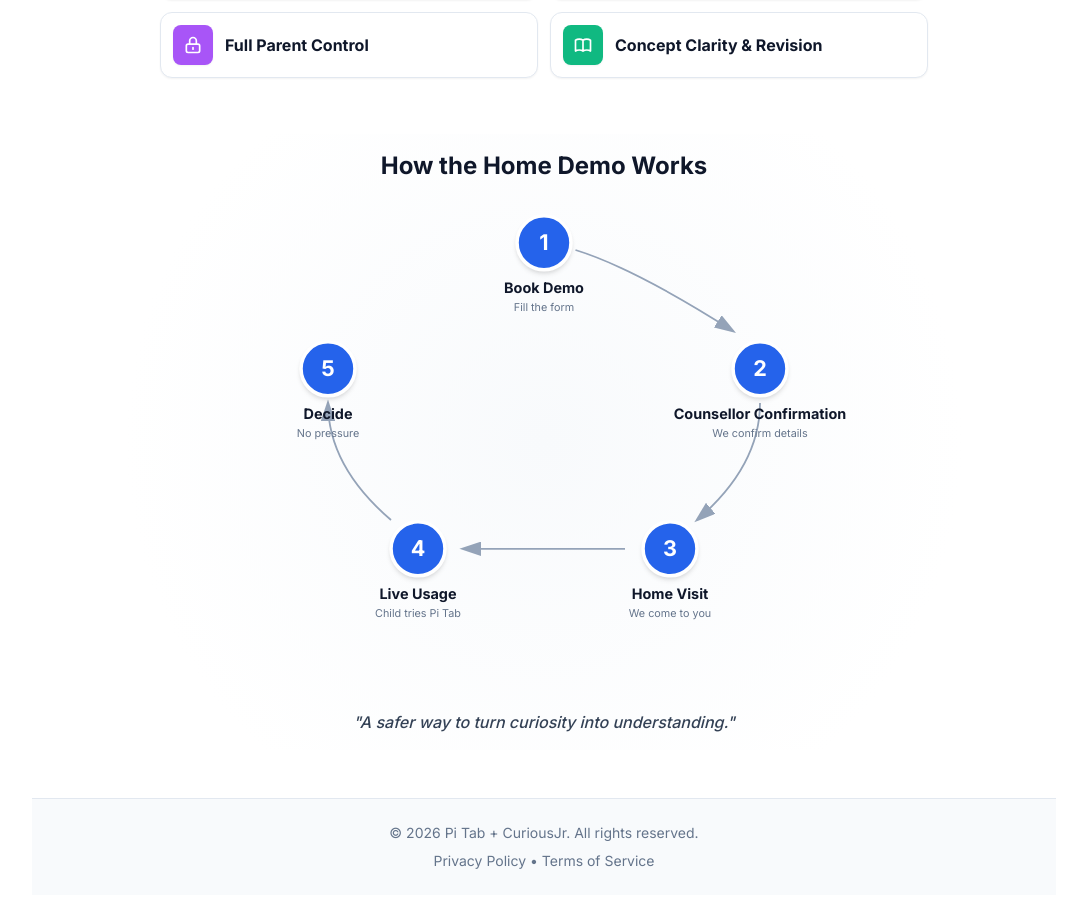
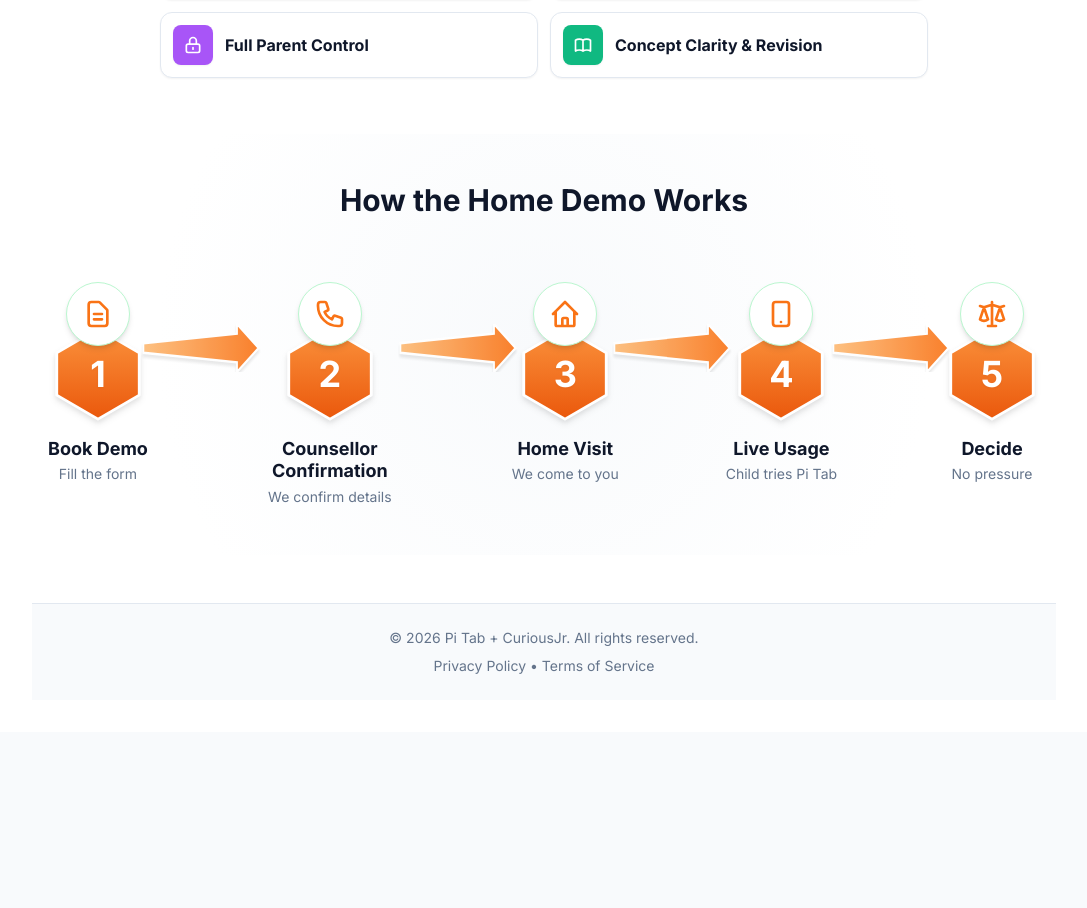
Before and after one commit to yashkanttiwary/Pi-Tab, a React (Vite) app: page / in a window 1280 px wide. Shown: the part 1004-1912 px from the top of the page, without its empty margins (96-1183 px from the left). After the commit the page ends 1736 px from the top, so only its background shows below. Built offline with nearby package versions, Linux system fonts and the light colour scheme.

Commit message:
feat: Add icons to demo flow component
Integrates SVG icons into the DemoFlow component to visually represent each step, enhancing clarity and user experience. This change replaces the placeholder text with relevant graphical elements.

```diff
--- a/components/DemoFlow.tsx
+++ b/components/DemoFlow.tsx
@@ -1,94 +1,126 @@
 import React from 'react';
 
+// Icons
+const FormIcon = () => (
+  <svg className="w-8 h-8 text-[#f97316]" fill="none" viewBox="0 0 24 24" stroke="currentColor">
+    <path strokeLinecap="round" strokeLinejoin="round" strokeWidth={2} d="M9 12h6m-6 4h6m2 5H7a2 2 0 01-2-2V5a2 2 0 012-2h5.586a1 1 0 01.707.293l5.414 5.414a1 1 0 01.293.707V19a2 2 0 01-2 2z" />
+  </svg>
+);
+
+const PhoneIcon = () => (
+  <svg className="w-8 h-8 text-[#f97316]" fill="none" viewBox="0 0 24 24" stroke="currentColor">
+    <path strokeLinecap="round" strokeLinejoin="round" strokeWidth={2} d="M3 5a2 2 0 012-2h3.28a1 1 0 01.948.684l1.498 4.493a1 1 0 01-.502 1.21l-2.257 1.13a11.042 11.042 0 005.516 5.516l1.13-2.257a1 1 0 011.21-.502l4.493 1.498a1 1 0 01.684.949V19a2 2 0 01-2 2h-1C9.716 21 3 14.284 3 6V5z" />
+  </svg>
+);
+
+const HomeIcon = () => (
+  <svg className="w-8 h-8 text-[#f97316]" fill="none" viewBox="0 0 24 24" stroke="currentColor">
+    <path strokeLinecap="round" strokeLinejoin="round" strokeWidth={2} d="M3 12l2-2m0 0l7-7 7 7M5 10v10a1 1 0 001 1h3m10-11l2 2m-2-2v10a1 1 0 01-1 1h-3m-6 0a1 1 0 001-1v-4a1 1 0 011-1h2a1 1 0 011 1v4a1 1 0 001 1m-6 0h6" />
+  </svg>
+);
+
+const TabletIcon = () => (
+  <svg className="w-8 h-8 text-[#f97316]" fill="none" viewBox="0 0 24 24" stroke="currentColor">
+    <path strokeLinecap="round" strokeLinejoin="round" strokeWidth={2} d="M12 18h.01M8 21h8a2 2 0 002-2V5a2 2 0 00-2-2H8a2 2 0 00-2 2v14a2 2 0 002 2z" />
+  </svg>
+);
+
+const ScaleIcon = () => (
+   <svg className="w-8 h-8 text-[#f97316]" fill="none" viewBox="0 0 24 24" stroke="currentColor">
+     <path strokeLinecap="round" strokeLinejoin="round" strokeWidth={2} d="M3 6l3 1m0 0l-3 9a5.002 5.002 0 006.001 0M6 7l3 9M6 7l6-2m6 2l3-1m-3 1l-3 9a5.002 5.002 0 006.001 0M18 7l3 9m-3-9l-6-2m0-2v2m0 16V5m0 16H9m3 0h3" />
+   </svg>
+);
+
 const steps = [
-  { id: 1, title: 'Book Demo', desc: 'Fill the form', x: 300, y: 0 },
-  { id: 2, title: 'Counsellor Confirmation', desc: 'We confirm details', x: 540, y: 140 },
-  { id: 3, title: 'Home Visit', desc: 'We come to you', x: 440, y: 340 },
-  { id: 4, title: 'Live Usage', desc: 'Child tries Pi Tab', x: 160, y: 340 },
-  { id: 5, title: 'Decide', desc: 'No pressure', x: 60, y: 140 },
+  { id: 1, title: 'Book Demo', desc: 'Fill the form', icon: <FormIcon /> },
+  { id: 2, title: 'Counsellor Confirmation', desc: 'We confirm details', icon: <PhoneIcon /> },
+  { id: 3, title: 'Home Visit', desc: 'We come to you', icon: <HomeIcon /> },
+  { id: 4, title: 'Live Usage', desc: 'Child tries Pi Tab', icon: <TabletIcon /> },
+  { id: 5, title: 'Decide', desc: 'No pressure', icon: <ScaleIcon /> },
 ];
 
 export const DemoFlow: React.FC = () => {
   return (
-    <div className="py-4 bg-white overflow-hidden demo-flow-section">
-      <div className="max-w-4xl mx-auto px-4 relative">
-        <h2 className="text-xl md:text-2xl font-bold text-slate-900 mb-8 text-center">How the Home Demo Works</h2>
+    <div className="py-12 bg-white overflow-hidden demo-flow-section">
+      <div className="max-w-7xl mx-auto px-4">
+        <h2 className="text-2xl md:text-3xl font-bold text-slate-900 mb-16 text-center">How the Home Demo Works</h2>
 
-        {/* Mobile View: Vertical List */}
-        <div className="md:hidden space-y-6 relative pl-4">
-           {/* Vertical Line */}
-           <div className="absolute left-[2.5rem] top-4 bottom-4 w-0.5 bg-blue-100 -z-10"></div>
+        <div className="flex flex-col md:flex-row items-start justify-between relative px-2 md:px-0">
+            {steps.map((step, index) => (
+                <React.Fragment key={step.id}>
+                    {/* Step Item */}
+                    <div className="flex flex-col items-center relative z-10 group w-full md:w-auto mb-8 md:mb-0">
 
-           {steps.map((step) => (
-             <div key={step.id} className="flex items-start">
-               <div className="flex-shrink-0 w-12 h-12 bg-blue-600 text-white rounded-full flex items-center justify-center font-bold text-lg shadow-md border-4 border-white z-10 flow-step-circle">
-                 {step.id}
+                        {/* Wrapper for Icon + Hexagon to keep them tight */}
+                        <div className="relative flex flex-col items-center">
+                            {/* Icon Circle - Absolute relative to the hexagon container or negative margin */}
+                            <div className="w-16 h-16 bg-white rounded-full border border-green-200 shadow-md flex items-center justify-center relative z-20 mb-[-20px] transform transition-transform group-hover:scale-110">
+                                {step.icon}
                             </div>
-               <div className="ml-4 pt-1">
-                 <h4 className="font-bold text-slate-900 text-lg">{step.title}</h4>
-                 <p className="text-slate-500">{step.desc}</p>
+
+                            {/* Hexagon Number */}
+                            <div className="w-24 h-24 relative flex items-center justify-center filter drop-shadow-md">
+                                <svg
+                                    className="absolute inset-0 w-full h-full"
+                                    viewBox="0 0 100 100"
+                                    fill="url(#hex-gradient)"
+                                    style={{ overflow: 'visible' }}
+                                >
+                                    <defs>
+                                        <linearGradient id="hex-gradient" x1="0%" y1="0%" x2="0%" y2="100%">
+                                            <stop offset="0%" stopColor="#fb923c" />
+                                            <stop offset="100%" stopColor="#ea580c" />
+                                        </linearGradient>
+                                    </defs>
+                                    <path
+                                        d="M50 3 L93 28 V72 L50 97 L7 72 V28 L50 3 Z"
+                                        stroke="white"
+                                        strokeWidth="3"
+                                        strokeLinejoin="round"
+                                    />
+                                </svg>
+                                <span className="text-4xl font-bold text-white relative z-10 drop-shadow-sm">{step.id}</span>
                             </div>
                         </div>
-           ))}
+
+                        {/* Text */}
+                        <div className="text-center mt-4 max-w-[150px]">
+                            <h3 className="text-lg font-bold text-slate-900 leading-tight mb-1">{step.title}</h3>
+                            <p className="text-slate-500 text-sm">{step.desc}</p>
+                        </div>
                     </div>
 
-        {/* Desktop View: Pentagon Layout */}
-        <div className="hidden md:block relative w-[600px] h-[480px] mx-auto scale-90 origin-top">
-             {/* SVG Connecting Lines (Arrows) */}
-             <svg className="absolute inset-0 w-full h-full -z-10 pointer-events-none overflow-visible" viewBox="0 0 600 480">
+                    {/* Desktop Arrow (between items) */}
+                    {index < steps.length - 1 && (
+                        <div className="hidden md:flex flex-1 items-center justify-center self-start mt-[50px] -mx-4 z-0 opacity-90 transform -translate-y-2">
+                             <svg className="w-full h-12 max-w-[120px]" viewBox="0 0 100 30" preserveAspectRatio="none">
                                 <defs>
-                 <marker id="arrowhead" markerWidth="12" markerHeight="8" refX="10" refY="4" orient="auto">
-                   <polygon points="0 0, 12 4, 0 8" fill="#94a3b8" />
-                 </marker>
+                                  <linearGradient id="arrow-gradient-2" x1="0%" y1="0%" x2="100%" y2="0%">
+                                    <stop offset="0%" stopColor="#fdba74" />
+                                    <stop offset="100%" stopColor="#f97316" />
+                                  </linearGradient>
                                 </defs>
-
-               {/* 1 -> 2 */}
                                 <path
-                 d="M335 40 Q400 60 510 130"
-                 fill="none" stroke="#94a3b8" strokeWidth="2" markerEnd="url(#arrowhead)"
-               />
-
-               {/* 2 -> 3 */}
-               <path
-                 d="M540 210 Q540 280 470 340"
-                 fill="none" stroke="#94a3b8" strokeWidth="2" markerEnd="url(#arrowhead)"
-               />
-
-               {/* 3 -> 4 */}
-               <path
-                 d="M390 372 L210 372"
-                 fill="none" stroke="#94a3b8" strokeWidth="2" markerEnd="url(#arrowhead)"
-               />
-
-               {/* 4 -> 5 */}
-               <path
-                 d="M130 340 Q60 280 60 210"
-                 fill="none" stroke="#94a3b8" strokeWidth="2" markerEnd="url(#arrowhead)"
+                                    d="M2 12 L80 6 L80 0 L98 15 L80 30 L80 24 L2 18 Z"
+                                    fill="url(#arrow-gradient-2)"
+                                    stroke="white"
+                                    strokeWidth="1.5"
+                                    filter="drop-shadow(0px 2px 1px rgba(0,0,0,0.1))"
                                 />
                              </svg>
+                        </div>
+                    )}
 
-             {/* Render Steps */}
-             {steps.map((step) => (
-                 <div
-                    key={step.id}
-                    className="absolute w-48 flex flex-col items-center"
-                    style={{
-                        left: step.x,
-                        top: step.y,
-                        transform: 'translate(-50%, 0)'
-                    }}
-                 >
-                   <div className="flow-step-circle w-16 h-16 bg-blue-600 text-white rounded-full flex items-center justify-center font-bold text-2xl shadow-lg border-4 border-white z-10 mb-2 transition-transform hover:scale-110">
-                        {step.id}
+                    {/* Mobile Arrow (Down) */}
+                    {index < steps.length - 1 && (
+                        <div className="md:hidden self-center text-orange-300 mb-8 mt-[-10px]">
+                            <svg className="w-8 h-8 animate-bounce" fill="none" viewBox="0 0 24 24" stroke="currentColor">
+                                <path strokeLinecap="round" strokeLinejoin="round" strokeWidth={2} d="M19 14l-7 7m0 0l-7-7m7 7V3" />
+                            </svg>
                         </div>
-                   <h4 className="font-bold text-slate-900 text-center text-base leading-tight">{step.title}</h4>
-                   <p className="text-xs text-slate-500 text-center mt-1">{step.desc}</p>
-                 </div>
+                    )}
+                </React.Fragment>
             ))}
-        </div>
-
-        <div className="mt-4 text-center">
-           <p className="text-base font-medium text-slate-700 italic">"A safer way to turn curiosity into understanding."</p>
         </div>
       </div>
     </div>
```
Lines whose indentation alone changed are shown as unchanged.
